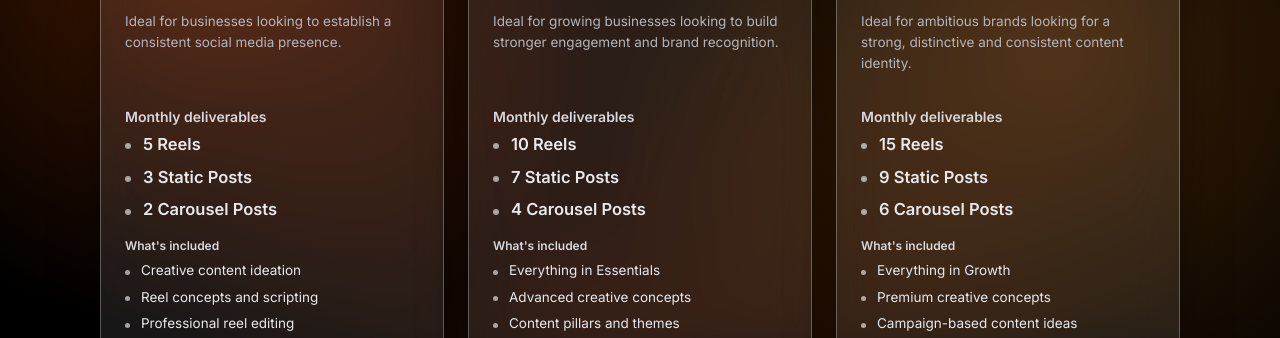
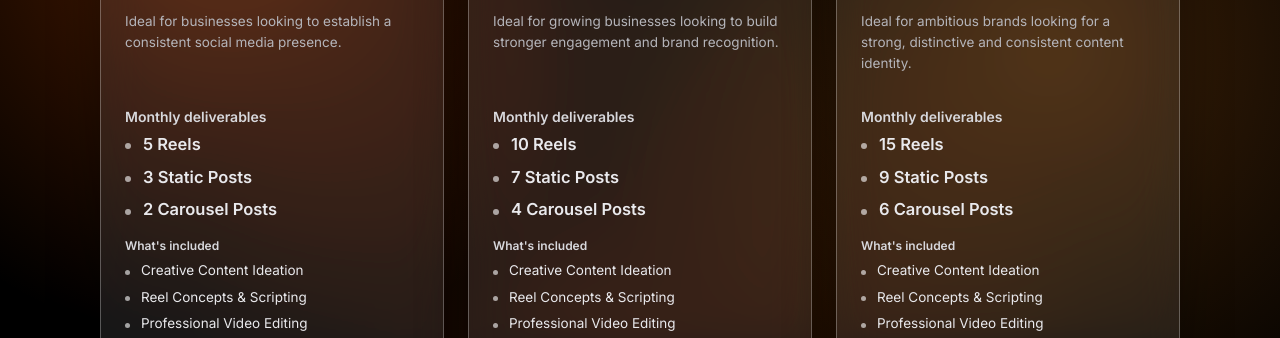
Before and after one commit to sanjukhatwani99-ux/sanjukhatwani99-ux-sonic-media-website, a plain HTML site: page cp-pricing.html in a window 1280 px wide. Shown: the part 444-782 px from the top of the page. Drawn offline with Linux system fonts and the light colour scheme.

Commit message:
Add files via upload

```diff
--- a/cp-pricing.html
+++ b/cp-pricing.html
@@ -226,19 +226,19 @@
       name:"Essentials", price:"21,999", count:"10 monthly creatives",
       ideal:"Ideal for businesses looking to establish a consistent social media presence.",
       deliver:["5 Reels","3 Static Posts","2 Carousel Posts"],
-      include:["Creative content ideation","Reel concepts and scripting","Professional reel editing","Custom graphic designing","Carousel content and layouts","Captions and hashtags","Brand-aligned creative direction","Monthly content planning"]
+      include:["Creative Content Ideation","Reel Concepts &amp; Scripting","Professional Video Editing","Custom Graphic Designing","Carousel Design &amp; Content","Captions &amp; Hashtag Research","Monthly Content Planning"]
     },
     {
       name:"Growth", price:"39,999", count:"21 monthly creatives", badge:"Popular",
       ideal:"Ideal for growing businesses looking to build stronger engagement and brand recognition.",
       deliver:["10 Reels","7 Static Posts","4 Carousel Posts"],
-      include:["Everything in Essentials","Advanced creative concepts","Content pillars and themes","Trend-based reel concepts","Stronger storytelling approach","Brand communication consistency","Monthly creative direction"]
+      include:["Creative Content Ideation","Reel Concepts &amp; Scripting","Professional Video Editing","Custom Graphic Designing","Carousel Design &amp; Content","Captions &amp; Hashtag Research","Monthly Content Planning"]
     },
     {
       name:"Signature", price:"59,999", count:"30 monthly creatives",
       ideal:"Ideal for ambitious brands looking for a strong, distinctive and consistent content identity.",
       deliver:["15 Reels","9 Static Posts","6 Carousel Posts"],
-      include:["Everything in Growth","Premium creative concepts","Campaign-based content ideas","Advanced brand storytelling","Platform-specific creative adaptations","Detailed content themes","Priority creative planning","Consistent visual brand direction"]
+      include:["Creative Content Ideation","Reel Concepts &amp; Scripting","Professional Video Editing","Custom Graphic Designing","Carousel Design &amp; Content","Captions &amp; Hashtag Research","Monthly Content Planning"]
     }
   ];
 
```
